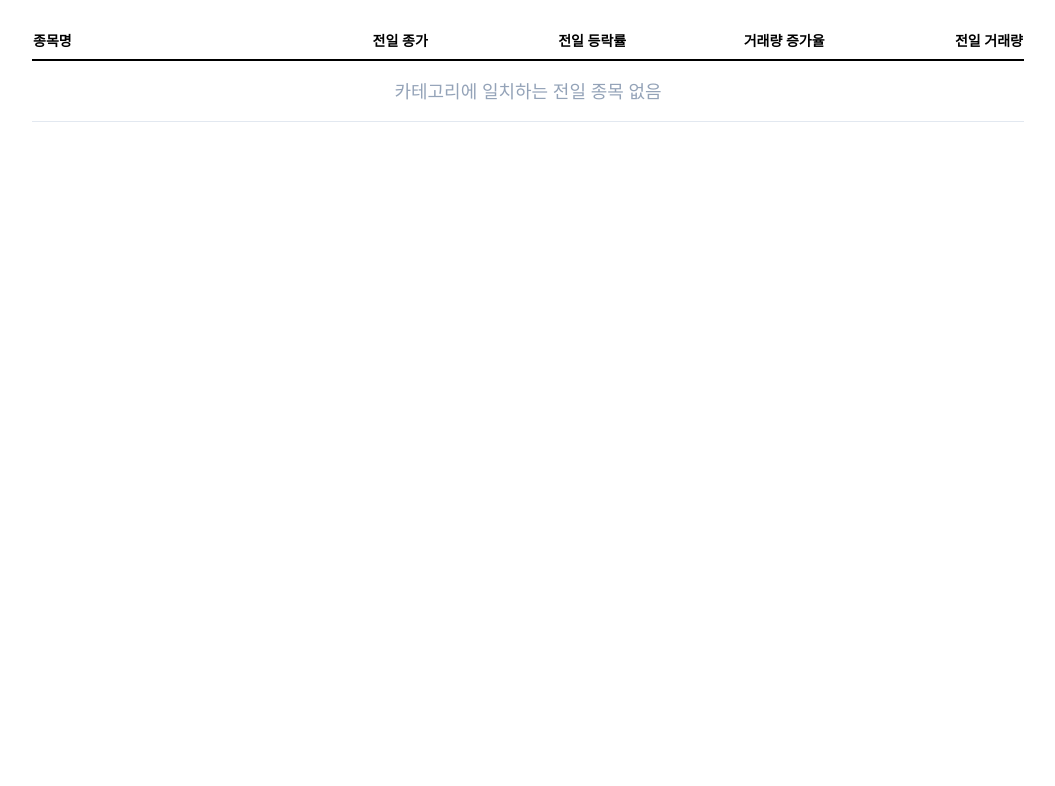
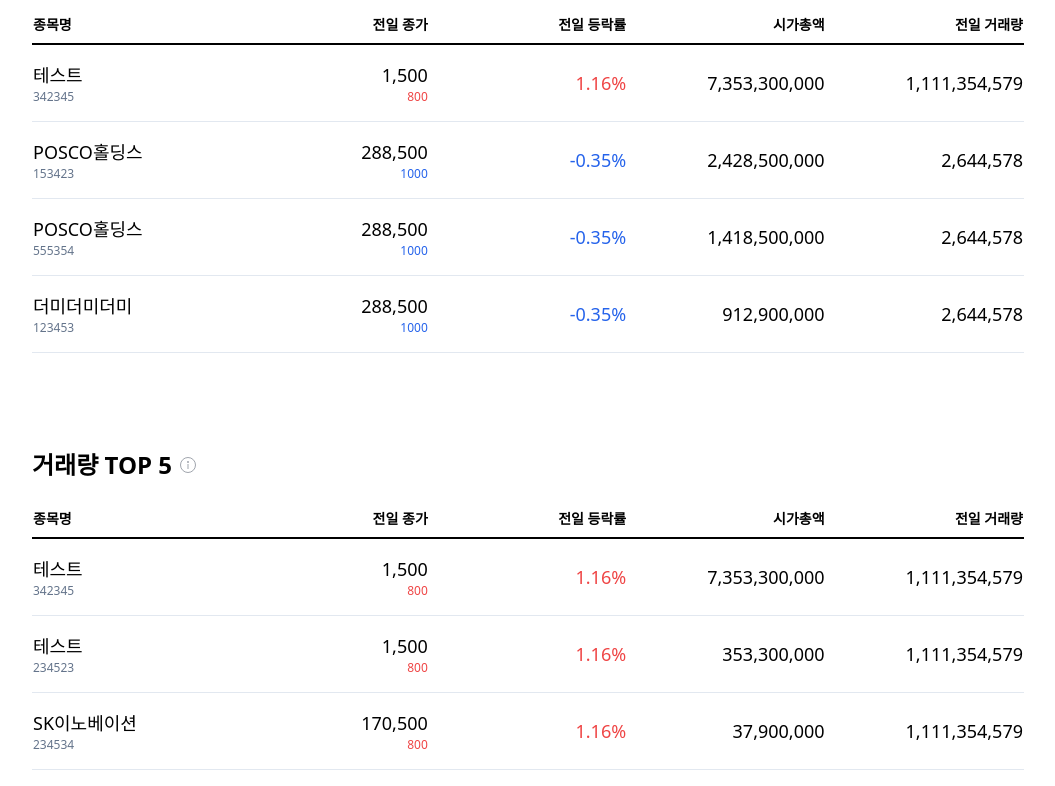
Before and after one commit to BongSuCHOI/stock, a Next.js app: page / in a window 1280 px wide. Shown: the part 1374-2160 px from the top of the page, without its empty margins (112-1167 px from the left). Before the commit the page ends 1496 px from the top, so only its background shows below. Built offline with nearby package versions, Linux system fonts and the light colour scheme.

Commit message:
add: formula

```diff
--- a/app/page.js
+++ b/app/page.js
@@ -1,17 +1,96 @@
 import Category from '@components/Category';
 import ContentsTitle from '@components/ContentsTitle';
 import TableList from '@components/TableList';
+import { DESCENDING_SORT } from '@/lib/calc';
 
 export default function RootPage() {
 	const DUMMY_data = [
-		{ name: 'SK이노베이션', code: '234534', prevClose: '170,500', prevCloseDiff: '800', prevCloseRate: '1.16', ma5: '170,400', ma20: '170,025', prevVolume: '1,111,354,579' },
-		{ name: 'POSCO홀딩스', code: '153423', prevClose: '288,500', prevCloseDiff: '1000', prevCloseRate: '-0.35', ma5: '288,400', ma20: '288,025', prevVolume: '2,644,578' },
-	];
-	const DUMMY_data2 = [
-		{ name: 'SK이노베이션', code: '234534', prevClose: '170,500', prevCloseDiff: '800', prevCloseRate: '1.16', test: '170,025', prevVolume: '1,111,354,579' },
-		{ name: 'POSCO홀딩스', code: '153423', prevClose: '288,500', prevCloseDiff: '1000', prevCloseRate: '-0.35', test: '2,134,288,025', prevVolume: '2,644,578' },
+		{
+			name: 'SK이노베이션',
+			code: '234534',
+			prevClose: '170,500',
+			prevCloseDiff: '800',
+			prevCloseRate: '1.16',
+			ma5: '170,400',
+			ma20: '170,025',
+			marketCap: '37,900,000',
+			prevVolume: '1,111,354,579',
+		},
+		{
+			name: 'POSCO홀딩스',
+			code: '153423',
+			prevClose: '288,500',
+			prevCloseDiff: '1000',
+			prevCloseRate: '-0.35',
+			ma5: '288,400',
+			ma20: '288,025',
+			marketCap: '2,428,500,000',
+			prevVolume: '2,644,578',
+		},
+		{ name: '테스트', code: '234523', prevClose: '1,500', prevCloseDiff: '800', prevCloseRate: '1.16', ma5: '1,480', ma20: '1,525', marketCap: '353,300,000', prevVolume: '1,111,354,579' },
+		{
+			name: '더미더미더미',
+			code: '723455',
+			prevClose: '288,500',
+			prevCloseDiff: '1000',
+			prevCloseRate: '-0.35',
+			ma5: '2,400',
+			ma20: '2,825',
+			marketCap: '198,900,000',
+			prevVolume: '2,644,578',
+		},
+		{
+			name: 'POSCO홀딩스',
+			code: '555354',
+			prevClose: '288,500',
+			prevCloseDiff: '1000',
+			prevCloseRate: '-0.35',
+			ma5: '288,400',
+			ma20: '288,025',
+			marketCap: '1,418,500,000',
+			prevVolume: '2,644,578',
+		},
+		{ name: '테스트', code: '342345', prevClose: '1,500', prevCloseDiff: '800', prevCloseRate: '1.16', ma5: '1,480', ma20: '1,525', marketCap: '7,353,300,000', prevVolume: '1,111,354,579' },
+		{
+			name: '더미더미더미',
+			code: '123453',
+			prevClose: '288,500',
+			prevCloseDiff: '1000',
+			prevCloseRate: '-0.35',
+			ma5: '2,400',
+			ma20: '2,825',
+			marketCap: '912,900,000',
+			prevVolume: '2,644,578',
+		},
 	];
 	const DUMMY_data_zero = [];
+
+    // 임시로 해놨지만 사실상 ma는 따로 계산해야할듯 우선 db 연결하고 로직 수정
+	const goldCrossData = DUMMY_data.filter((data) => {
+		const { ma5, ma20 } = data;
+		return ma5 > ma20;
+	}).map((arr) => {
+		const { marketCap, ...other } = arr;
+		return other;
+	});
+
+	const deadCrossData = DUMMY_data.filter((data) => {
+		const { ma5, ma20 } = data;
+		return ma5 < ma20;
+	}).map((arr) => {
+		const { marketCap, ...other } = arr;
+		return other;
+	});
+
+	const marketCap5 = DESCENDING_SORT(DUMMY_data, 'marketCap', 5).map((arr) => {
+		const { ma5, ma20, ...other } = arr;
+		return other;
+	});
+
+	const volume5 = DESCENDING_SORT(DUMMY_data, 'prevVolume', 5).map((arr) => {
+		const { ma5, ma20, ...other } = arr;
+		return other;
+	});
 
 	return (
 		<div className="max-w-screen-lg px-4 mx-auto relative">
@@ -26,15 +105,19 @@ export default function RootPage() {
 			<Category />
 			<div className="mt-12">
 				<ContentsTitle title="골드크로스" />
-				<TableList headRows={['종목명', '전일 종가', '전일 등락률', 'MA 5일', 'MA 20일', '전일 거래량']} listData={DUMMY_data} />
+				<TableList headRows={['종목명', '전일 종가', '전일 등락률', 'MA 5일', 'MA 20일', '전일 거래량']} listData={goldCrossData} />
 			</div>
 			<div className="mt-24">
 				<ContentsTitle title="데드크로스" />
-				<TableList headRows={['종목명', '전일 종가', '전일 등락률', 'MA 5일', 'MA 20일', '전일 거래량']} listData={DUMMY_data_zero} />
+				<TableList headRows={['종목명', '전일 종가', '전일 등락률', 'MA 5일', 'MA 20일', '전일 거래량']} listData={deadCrossData} />
 			</div>
 			<div className="mt-24">
 				<ContentsTitle title="시가총액 TOP 5" />
-				<TableList headRows={['종목명', '전일 종가', '전일 등락률', '시가총액', '전일 거래량']} listData={DUMMY_data2} />
+				<TableList headRows={['종목명', '전일 종가', '전일 등락률', '시가총액', '전일 거래량']} listData={marketCap5} />
+			</div>
+			<div className="mt-24">
+				<ContentsTitle title="거래량 TOP 5" />
+				<TableList headRows={['종목명', '전일 종가', '전일 등락률', '시가총액', '전일 거래량']} listData={volume5} />
 			</div>
 			<div className="mt-24">
 				<ContentsTitle title="거래량 증가" />
--- a/components/TableList.js
+++ b/components/TableList.js
@@ -8,11 +8,10 @@ export default function TableList({ headRows, listData }) {
 		);
 	});
 
-	// 이 부분 리팩토링 필요함 (좀 더 확장성있게. 우선은 ma나오는 리스트랑 시총 나오는 리스트 두 종류)
 	const tBodyColumn =
 		listData.length > 0 ? (
 			listData.map((data) => {
-				const { name, code, prevClose, prevCloseDiff, prevCloseRate, ma5, ma20, prevVolume, test } = data;
+				const { name, code, prevClose, prevCloseDiff, prevCloseRate, ma5, ma20, prevVolume, marketCap } = data;
 				const updown = Number(prevCloseRate) > 0 ? 'text-red-500' : 'text-blue-600';
 
 				return (
@@ -28,7 +27,7 @@ export default function TableList({ headRows, listData }) {
 						<td className={`py-4 text-right text-lg ${updown}`}>{prevCloseRate}%</td>
 						{ma5 && <td className="py-4 text-right text-lg">{ma5}</td>}
 						{ma20 && <td className="py-4 text-right text-lg">{ma20}</td>}
-						{test && <td className="py-4 text-right text-lg">{test}</td>}
+						{marketCap && <td className="py-4 text-right text-lg">{marketCap}</td>}
 						<td className="py-4 text-right text-lg">{prevVolume}</td>
 					</tr>
 				);
--- /dev/null
+++ b/lib/calc.js
@@ -0,0 +1,23 @@
+// 내림차순 정렬 (db에 어떻게 찍히는지 보고 로직 수정 필요)
+// export const DESCENDING_SORT = (arr, len) => arr.sort((a, b) => b - a).slice(0, len);
+export const DESCENDING_SORT = (arr, key, len) => {
+	return arr
+		.sort((a, b) => {
+			const A = a[key].replaceAll(',', '');
+			const B = b[key].replaceAll(',', '');
+			return B - A;
+		})
+		.slice(0, len - 1);
+};
+
+// 이동 평균선
+export const MA = (datas, length) => datas.reduce((acc, curr) => (acc += curr), 0) / length;
+
+// 전일비 퍼센트
+export const A_TO_B_PERCENT = (curr, prev) => (curr / (prev / 100) - 100).toFixed(2);
+
+// 3자리 마다 콤마 (문자열)
+export const STRING_TO_PRICE = (price) => price.replace(/\B(?=(\d{3})+(?!\d))/g, ',');
+
+// 3자리 마다 콤마 (숫자)
+export const NUMBER_TO_PRICE = (price) => price.toLocaleString('ko-KR');
```
